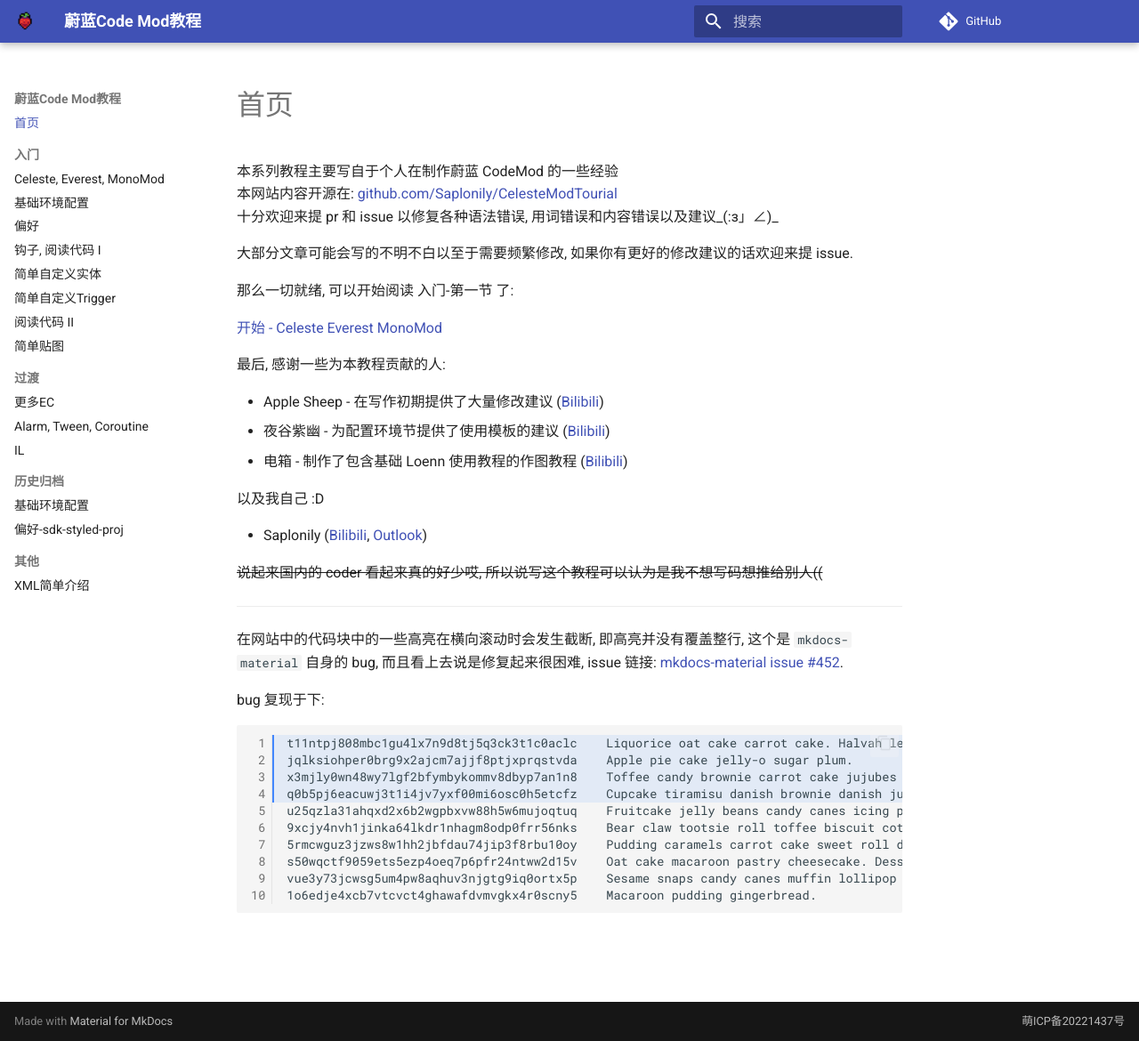
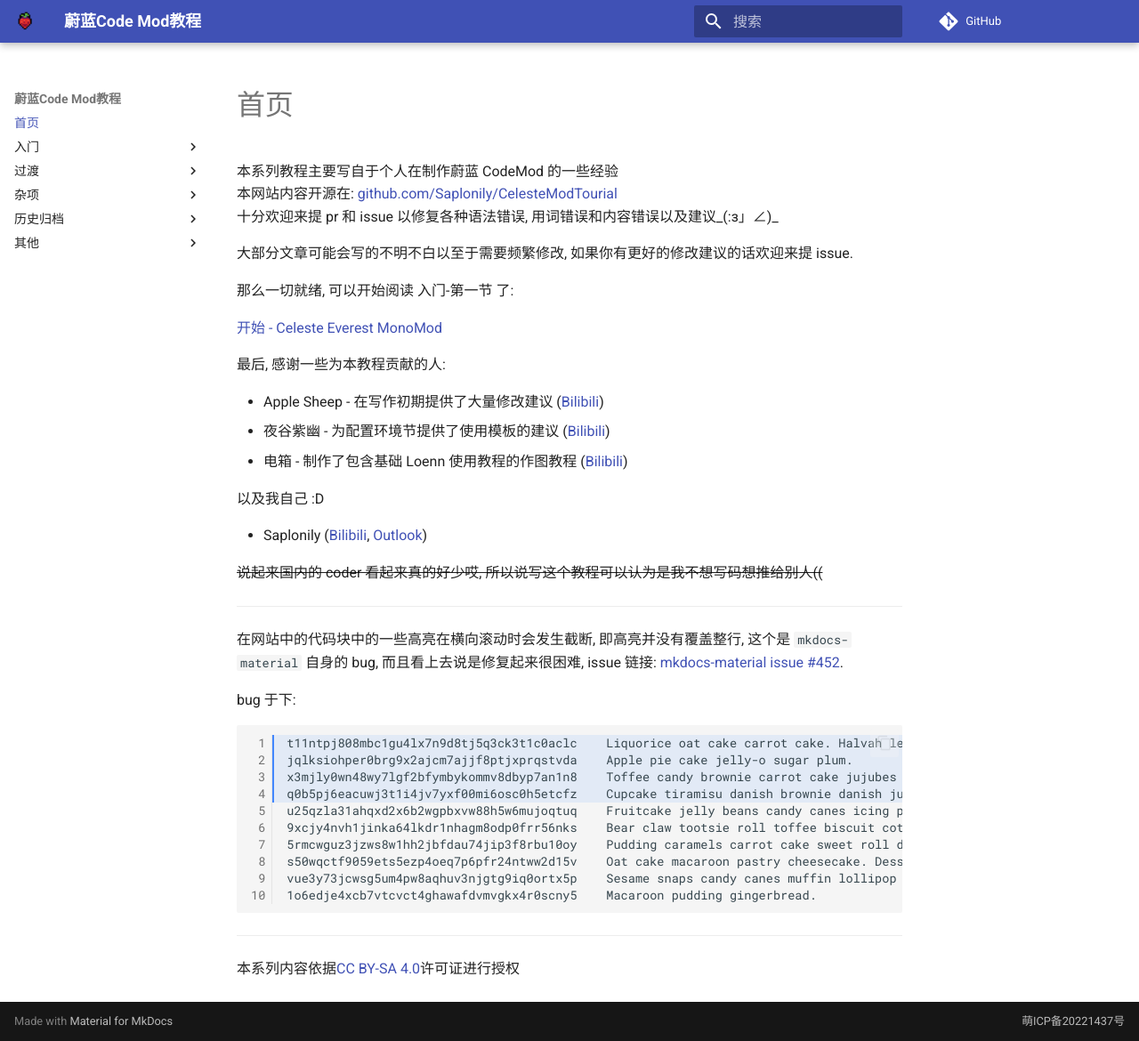
Before and after one commit to Saplonily/CelesteModTutorial, an MkDocs documentation site: the page built from docs/index.md, in a window 1280 px wide and 1170 px high. Shown: the whole window at 89% size. Built offline with MkDocs 1.6.1 and Material for MkDocs 9.7.7, drawn with Linux system fonts in a browser that asks for light colours; comment, search, counter and statistics services are not loaded.

Commit message:
加入许可声明 & 微调顺序

````diff
--- a/docs/index.md
+++ b/docs/index.md
@@ -27,7 +27,7 @@
 在网站中的代码块中的一些高亮在横向滚动时会发生截断, 即高亮并没有覆盖整行, 这个是 `mkdocs-material` 自身的 bug, 而且看上去说是修复起来很困难,
 issue 链接: [mkdocs-material issue #452](https://github.com/squidfunk/mkdocs-material/issues/452).
 
-bug 复现于下:
+bug 于下:
 ``` hl_lines="1 2 3 4"
 t11ntpj808mbc1gu4lx7n9d8tj5q3ck3t1c0aclc    Liquorice oat cake carrot cake. Halvah lemon drops bear claw fruitcake. Marshmallow danish jelly-o toffee.
 jqlksiohper0brg9x2ajcm7ajjf8ptjxprqstvda    Apple pie cake jelly-o sugar plum.
@@ -40,3 +40,7 @@
 vue3y73jcwsg5um4pw8aqhuv3njgtg9iq0ortx5p    Sesame snaps candy canes muffin lollipop wafer.
 1o6edje4xcb7vtcvct4ghawafdvmvgkx4r0scny5    Macaroon pudding gingerbread.
 ```
+
+-----
+
+本系列内容依据[CC BY-SA 4.0](https://creativecommons.org/licenses/by-sa/4.0/)许可证进行授权
--- a/mkdocs.yml
+++ b/mkdocs.yml
@@ -11,7 +11,6 @@
   features:
     - content.code.copy
     - content.tabs.link
-    - navigation.sections
 
 extra_css:
   - css/content.css
@@ -48,7 +47,6 @@
       - 简单贴图: "begin/simple_texturing.md"
   - 过渡:
       - 更多EC: "trans/ec_common.md"
-      - Alarm, Tween, Coroutine: "trans/common1.md"
       # - Flag, Tag, Tracker: "trans/common2.md"
       # - Sprite, Image: "trans/common3.md"
       -  IL: "trans/il.md"
@@ -56,6 +54,8 @@
   #   - 私有访问: "trans/private_access.md"
   #   - 额外:
   #     - 调试: "extra/debug.md"
+  - 杂项:
+      - Alarm, Tween, Coroutine: "trans/common1.md"
   - 历史归档:
       - 基础环境配置: "arc/basic_env.md"
       - 偏好-sdk-styled-proj: "arc/sdk-styled-proj.md"
````
Also changed, not shown: readme.md (+4 -0 lines).
